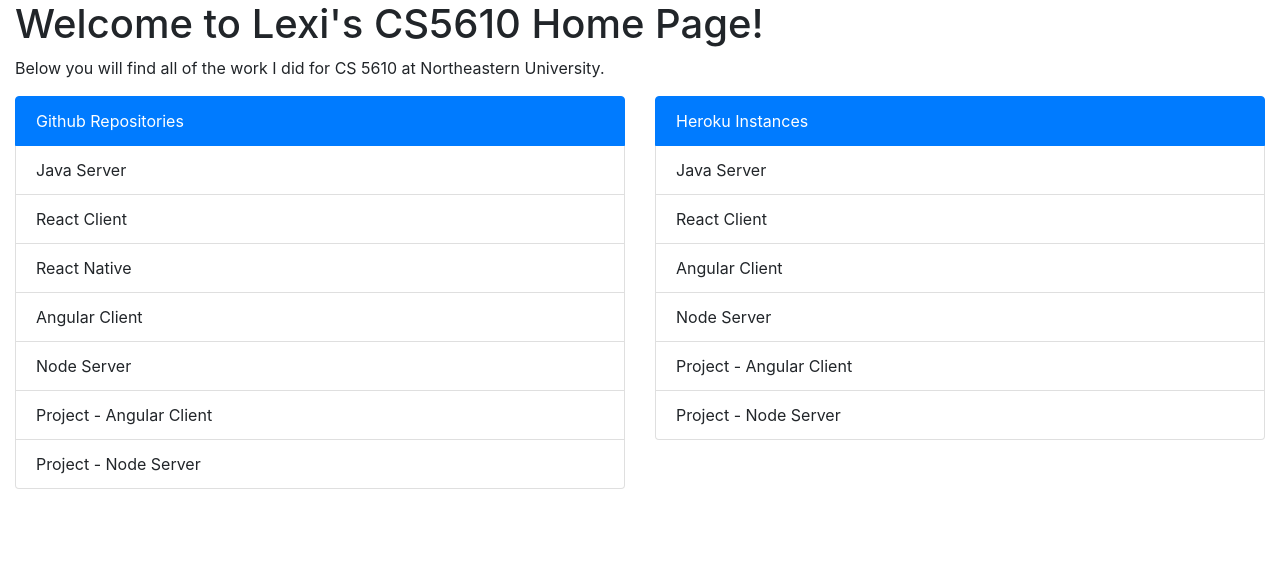
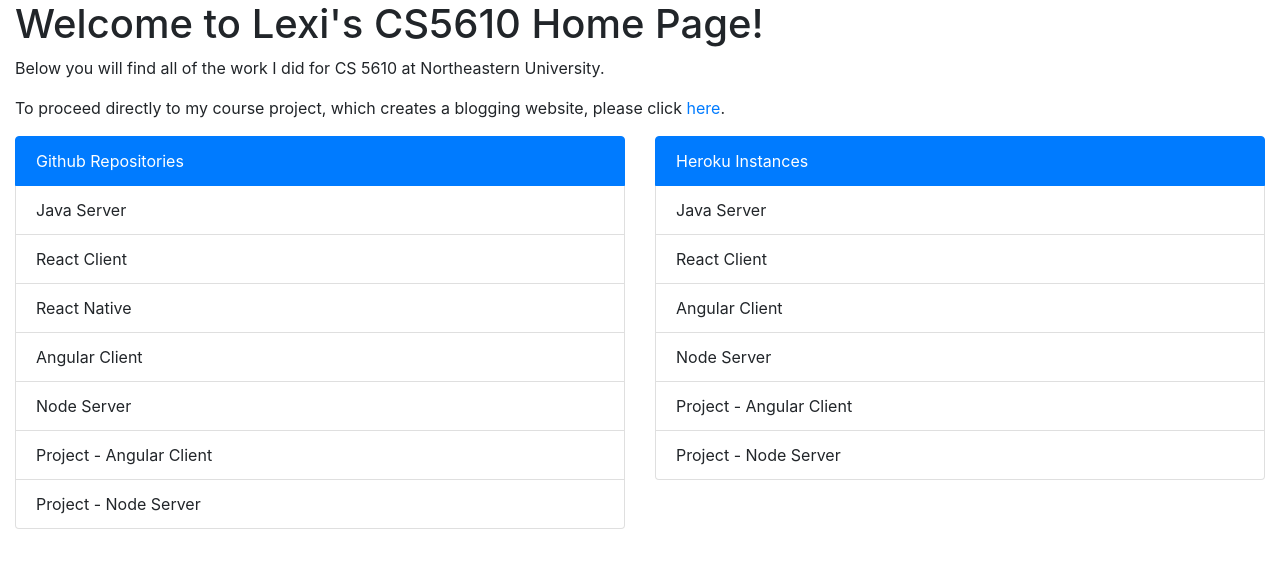
Before and after one commit to lkacoy/webdev-cs5610-project-angular, an Angular app: page / in a window 1280 px wide. Shown: the top 568 px of the page. Built offline with nearby package versions, Linux system fonts and the light colour scheme.

Commit message:
add a link to the project home page

```diff
--- a/src/app/home/home.component.html
+++ b/src/app/home/home.component.html
@@ -1,6 +1,10 @@
 <div class="container-fluid">
   <h1>Welcome to Lexi's CS5610 Home Page!</h1>
-  <p>Below you will find all of the work I did for CS 5610 at Northeastern University.</p>
+  <p>Below you will find all of the work I did for CS 5610 at Northeastern University. </p>
+  <p>
+    To proceed directly to my course project, which creates a blogging website, please click
+    <a routerLink="/blog-list">here</a>.
+  </p>
 
   <div class="row">
     <div class="col">
```
